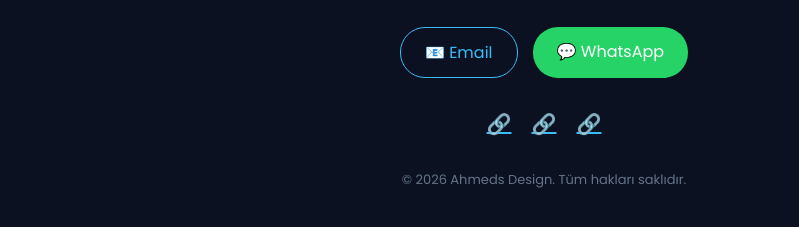
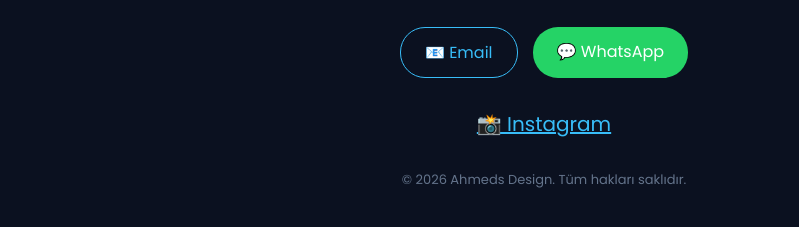
Before and after one commit to ahmedsdesigntr/ahmedsdesigntr.github.io, a plain HTML site: page index.html in a window 1280 px wide. Shown: the part 3842-4069 px from the top of the page, without its empty margins (96-895 px from the left). Drawn offline with Linux system fonts and the light colour scheme.

Commit message:
Update social media links in footer to include Instagram with proper styling

```diff
--- a/index.html
+++ b/index.html
@@ -592,12 +592,13 @@
     </a>
   </div>
 
-  <!-- Sosyal medya (opsiyonel) -->
-  <div style="display:flex; justify-content:center; gap:20px; margin-bottom:30px;">
-    <a href="#" style="color:#38bdf8; font-size:20px; transition:0.3s;">🔗</a>
-    <a href="#" style="color:#38bdf8; font-size:20px; transition:0.3s;">🔗</a>
-    <a href="#" style="color:#38bdf8; font-size:20px; transition:0.3s;">🔗</a>
-  </div>
+<!-- Sosyal medya -->
+<div style="display:flex; justify-content:center; gap:20px; margin-bottom:30px;">
+  <a href="https://www.instagram.com/ahmeds_design/" target="_blank" style="color:#38bdf8; font-size:20px; transition:0.3s;">
+    📸 Instagram
+  </a>
+</div>
+
 
   <!-- Telif hakkı -->
   <p style="text-align:center; color:#64748b; font-size:13px;">© 2026 Ahmeds Design. Tüm hakları saklıdır.</p>
```
